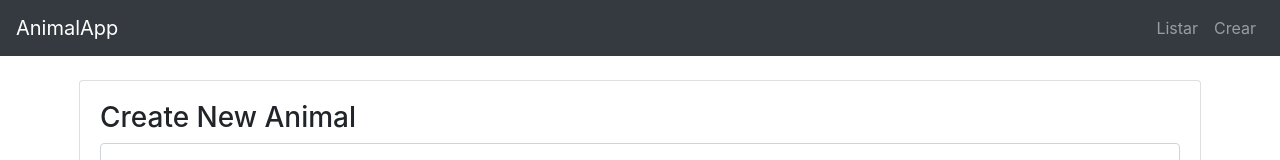
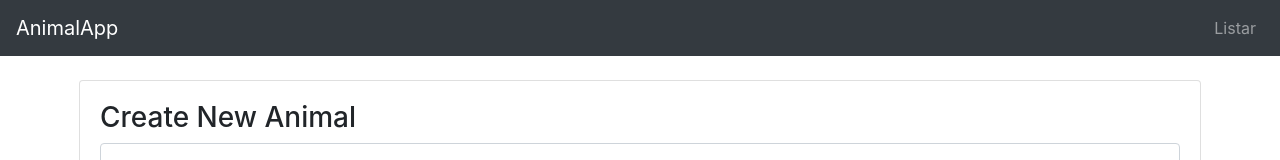
Before and after one commit to onixDG/frontend_recylink, a React (Create React App) app: page / in a window 1280 px wide. Shown: the top 160 px of the page. Built offline with nearby package versions, Linux system fonts and the light colour scheme; no server answers.

Commit message:
Finish version

```diff
--- a/src/components/AnimalsComponent.js
+++ b/src/components/AnimalsComponent.js
@@ -44,6 +44,13 @@ export default class AnimalsComponent extends Component {
             this.getAnimals();
         }
     }
+
+     updateAnimal = async (animalId, animalName) => {
+        console.log(animalId);
+        console.log(animalName );
+
+     }
+
     render() {
         return(
             <>
@@ -90,7 +97,6 @@ export default class AnimalsComponent extends Component {
                                       <td>{animal.name}</td>
                                       <td>{animal.date}</td>
                                       <td>
-                                          <Button variant="outline-warning">Edit</Button>{' '}
                                           <Button variant="outline-danger" onClick={() => this.deleteAnimal(animal._id)}>Delete</Button>{' '}
                                       </td>
                                 </tr>
--- a/src/components/Navigation.js
+++ b/src/components/Navigation.js
@@ -19,11 +19,6 @@ export default class Navigation extends Component {
                                 Listar
                            </Link>
                         </li>
-                        <li className="nav-item">
-                            <Link className="nav-link" to="/create">
-                                Crear
-                           </Link>
-                        </li>
                     </ul>
                 </div>
             </nav>
```
